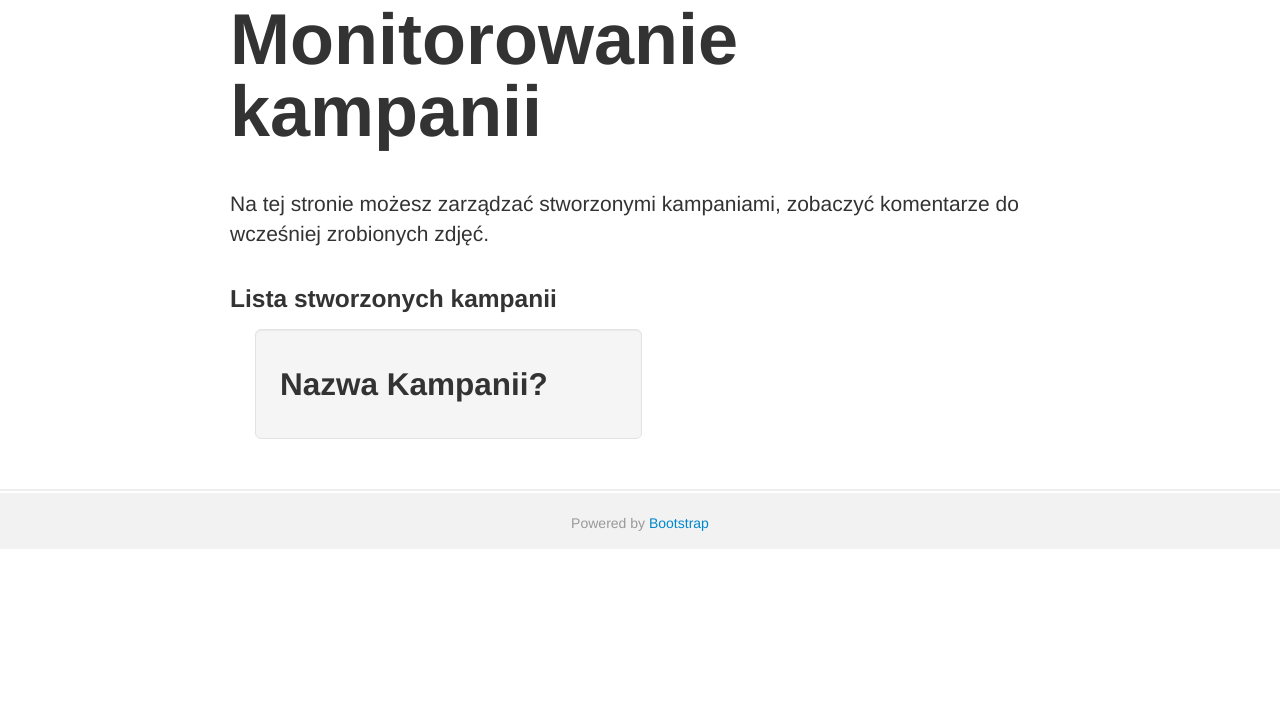
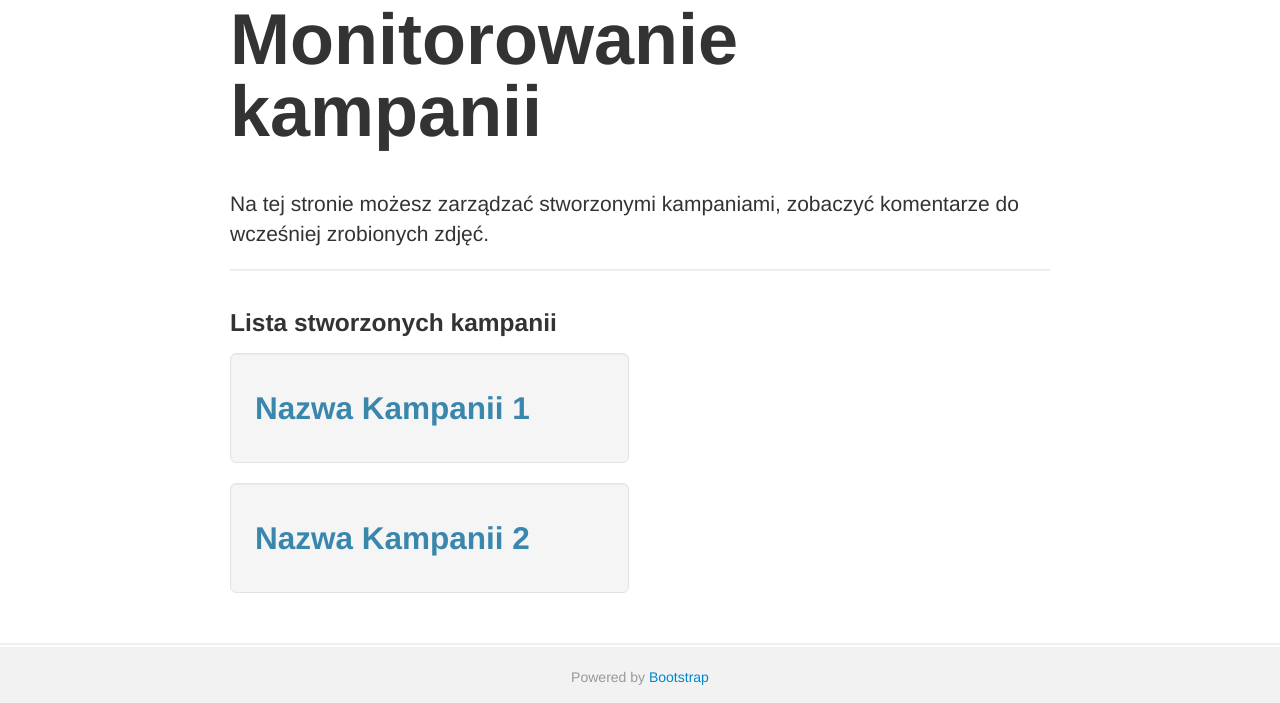
Before and after one commit to kopytek/twitpic, a PHP site: page /monitorowanie-kampanii.html in a window 1280 px wide. Shown: the part 141-844 px from the top of the page. Before the commit the page ends 690 px from the top, so only its background shows below. Run offline with PHP 8.4, Linux system fonts and the light colour scheme.

Commit message:
little changes for monitorowanie kampanii, added some more content + styles

```diff
--- a/css/style.css
+++ b/css/style.css
@@ -200,6 +200,9 @@ by pokazać wybór zdjęć / kont*/
 .etap-czwarty {
 	padding-bottom: 20px;
 }
+.monitorowanie-kampanii .stworzone-kampanie {
+	margin-left: 0;
+}
 
 /*	========================================
 	07 Media Queries
--- a/monitorowanie-kampanii.html
+++ b/monitorowanie-kampanii.html
@@ -46,7 +46,7 @@
     </div>
     <div class="container jumbotron">
       <h1>Monitorowanie kampanii</h1>
-      <p class="lead">Na tej stronie możesz zarządzać stworzonymi kampaniami, zobaczyć komentarze do wcześniej zrobionych zdjęć.</p>
+      <p class="lead">Na tej stronie możesz zarządzać stworzonymi kampaniami, zobaczyć komentarze do wcześniej zrobionych zdjęć.</p><hr>
     </div>
     <section class="monitorowanie-kampanii">
       <div class="container">
@@ -54,7 +54,12 @@
         <ul class="stworzone-kampanie">
           <div class="row-fluid">
             <li class="media well well-large span6">
-              <h2>Nazwa Kampanii?</h2>
+              <h2 class="text-info">Nazwa Kampanii 1</h2>
+            </li>
+          </div>
+           <div class="row-fluid">
+            <li class="media well well-large span6">
+              <h2 class="text-info">Nazwa Kampanii 2</h2>
             </li>
           </div>
         </ul>
--- a/tworzenie-kampanii.html
+++ b/tworzenie-kampanii.html
@@ -43,12 +43,12 @@
             Twitpic app
             </a>
           </h3>
-        <!-- <hr> -->
+        <hr>
       </div>
     </header>
     <div class="jumbotron">
       <div class="container">
-        <!-- <h1>Tworzenie kampanii</h1> -->
+        <h1>Tworzenie kampanii</h1>
         <p class="lead">Na tej stronie możesz stworzyć kampanię reklamową, przez wybór tekstu, który znajdzie się pod wybranymi obrazkami. Możesz wybrać wszystkie zdjęcia z swojej kolekcji lub kilka z nich. </p>
         <!-- <hr> -->
       </div>
```
